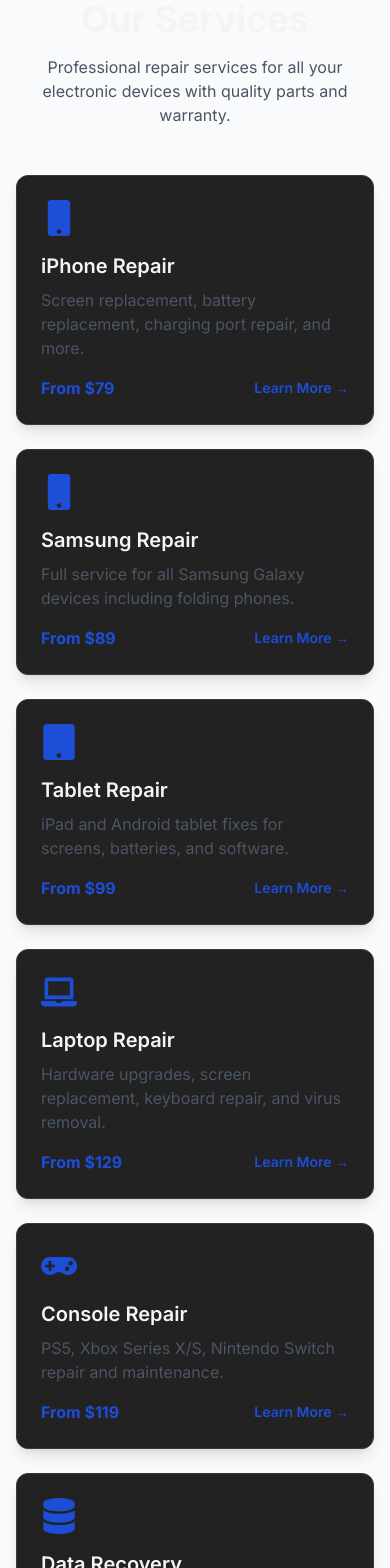
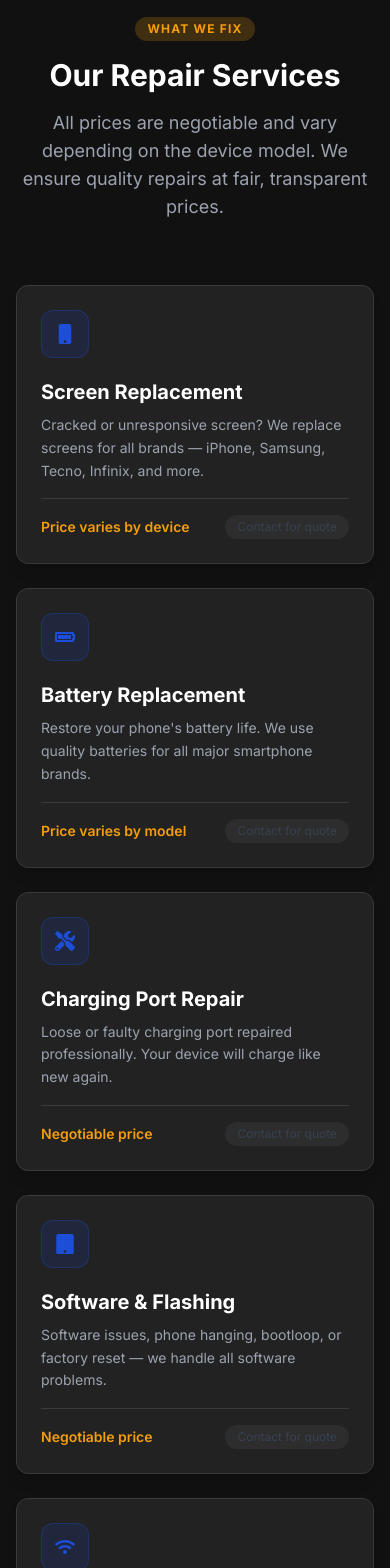
Before and after one commit to mzazi89/bmphonerepair, a Next.js app: page / in a window 390 px wide. Shown: the part 1185-2753 px from the top of the page. Built offline with nearby package versions, Linux system fonts and the light colour scheme.

Commit message:
Update app/components/ServicesSection.tsx - BM Phone Repair redesign

```diff
--- a/app/components/ServicesSection.tsx
+++ b/app/components/ServicesSection.tsx
@@ -1,61 +1,63 @@
 'use client'
 
 import { motion } from 'framer-motion'
-import { FaMobile, FaLaptop, FaTablet, FaGamepad, FaDatabase, FaTools } from 'react-icons/fa'
+import { FaMobile, FaLaptop, FaTablet, FaBatteryFull, FaWifi, FaTools } from 'react-icons/fa'
 
 const services = [
   {
     icon: FaMobile,
-    name: 'iPhone Repair',
-    description: 'Screen replacement, battery replacement, charging port repair, and more.',
-    price: 'From $79'
+    name: 'Screen Replacement',
+    description: 'Cracked or unresponsive screen? We replace screens for all brands — iPhone, Samsung, Tecno, Infinix, and more.',
+    note: 'Price varies by device',
   },
   {
-    icon: FaMobile,
-    name: 'Samsung Repair',
-    description: 'Full service for all Samsung Galaxy devices including folding phones.',
-    price: 'From $89'
+    icon: FaBatteryFull,
+    name: 'Battery Replacement',
+    description: 'Restore your phone\'s battery life. We use quality batteries for all major smartphone brands.',
+    note: 'Price varies by model',
+  },
+  {
+    icon: FaTools,
+    name: 'Charging Port Repair',
+    description: 'Loose or faulty charging port repaired professionally. Your device will charge like new again.',
+    note: 'Negotiable price',
   },
   {
     icon: FaTablet,
-    name: 'Tablet Repair',
-    description: 'iPad and Android tablet fixes for screens, batteries, and software.',
-    price: 'From $99'
+    name: 'Software & Flashing',
+    description: 'Software issues, phone hanging, bootloop, or factory reset — we handle all software problems.',
+    note: 'Negotiable price',
+  },
+  {
+    icon: FaWifi,
+    name: 'Network & Mic Repair',
+    description: 'No signal, network issues, or microphone problems? Our technicians diagnose and fix hardware faults.',
+    note: 'Price varies by issue',
   },
   {
     icon: FaLaptop,
-    name: 'Laptop Repair',
-    description: 'Hardware upgrades, screen replacement, keyboard repair, and virus removal.',
-    price: 'From $129'
-  },
-  {
-    icon: FaGamepad,
-    name: 'Console Repair',
-    description: 'PS5, Xbox Series X/S, Nintendo Switch repair and maintenance.',
-    price: 'From $119'
-  },
-  {
-    icon: FaDatabase,
-    name: 'Data Recovery',
-    description: 'Recover lost photos, documents, and files from damaged devices.',
-    price: 'From $149'
+    name: 'Accessories & Upgrades',
+    description: 'Phone cases, screen protectors, chargers, earphones, and more accessories at great prices.',
+    note: 'Various prices',
   },
 ]
 
 export default function ServicesSection() {
   return (
-    <section className="py-20 bg-gray-50" id="services">
+    <section className="py-24 bg-dark-800" id="services">
       <div className="container mx-auto">
         <motion.div
           initial={{ opacity: 0, y: 20 }}
           whileInView={{ opacity: 1, y: 0 }}
           transition={{ duration: 0.6 }}
           viewport={{ once: true }}
-          className="text-center mb-12"
+          className="text-center mb-16"
         >
-          <h2 className="text-4xl font-bold mb-4">Our Services</h2>
-          <p className="text-gray-600 max-w-2xl mx-auto">
-            Professional repair services for all your electronic devices with quality parts and warranty.
+          <span className="badge">What We Fix</span>
+          <h2 className="section-title">Our Repair Services</h2>
+          <p className="section-subtitle">
+            All prices are negotiable and vary depending on the device model. We ensure quality repairs
+            at fair, transparent prices.
           </p>
         </motion.div>
 
@@ -63,26 +65,42 @@
           {services.map((service, index) => (
             <motion.div
               key={service.name}
-              initial={{ opacity: 0, y: 20 }}
+              initial={{ opacity: 0, y: 24 }}
               whileInView={{ opacity: 1, y: 0 }}
-              transition={{ duration: 0.5, delay: index * 0.1 }}
+              transition={{ duration: 0.5, delay: index * 0.08 }}
               viewport={{ once: true }}
-              className="card hover:transform hover:-translate-y-2"
+              className="card group cursor-default"
             >
-              <div className="text-primary text-4xl mb-4">
-                <service.icon />
+              <div className="w-12 h-12 bg-primary/15 border border-primary/30 rounded-xl flex items-center justify-center mb-5 group-hover:bg-primary/25 transition-colors">
+                <service.icon className="text-primary text-xl" />
               </div>
-              <h3 className="text-xl font-semibold mb-2">{service.name}</h3>
-              <p className="text-gray-600 mb-4">{service.description}</p>
-              <div className="flex justify-between items-center">
-                <span className="text-primary font-bold">{service.price}</span>
-                <button className="text-primary hover:text-primary-dark font-semibold text-sm">
-                  Learn More →
-                </button>
+              <h3 className="text-xl font-bold text-white mb-2">{service.name}</h3>
+              <p className="text-steel-lighter text-sm leading-relaxed mb-4">{service.description}</p>
+              <div className="flex items-center justify-between pt-4 border-t border-dark-400">
+                <span className="text-accent font-semibold text-sm">{service.note}</span>
+                <span className="text-steel text-xs bg-dark-500 rounded-full px-3 py-1">Contact for quote</span>
               </div>
             </motion.div>
           ))}
         </div>
+
+        {/* CTA Banner */}
+        <motion.div
+          initial={{ opacity: 0, y: 20 }}
+          whileInView={{ opacity: 1, y: 0 }}
+          transition={{ duration: 0.6 }}
+          viewport={{ once: true }}
+          className="mt-16 bg-gradient-to-r from-primary/20 via-dark-600 to-accent/10 border border-primary/30 rounded-2xl p-8 md:p-12 text-center"
+        >
+          <h3 className="text-2xl md:text-3xl font-bold text-white mb-3">Can&apos;t Visit Our Shop?</h3>
+          <p className="text-steel-lighter mb-6 max-w-xl mx-auto">
+            We offer house-to-house repair services across Limuru and surrounding areas.
+            Just request and we come to you.
+          </p>
+          <a href="/contact" className="btn-accent inline-block">
+            Request a Visit
+          </a>
+        </motion.div>
       </div>
     </section>
   )
```
